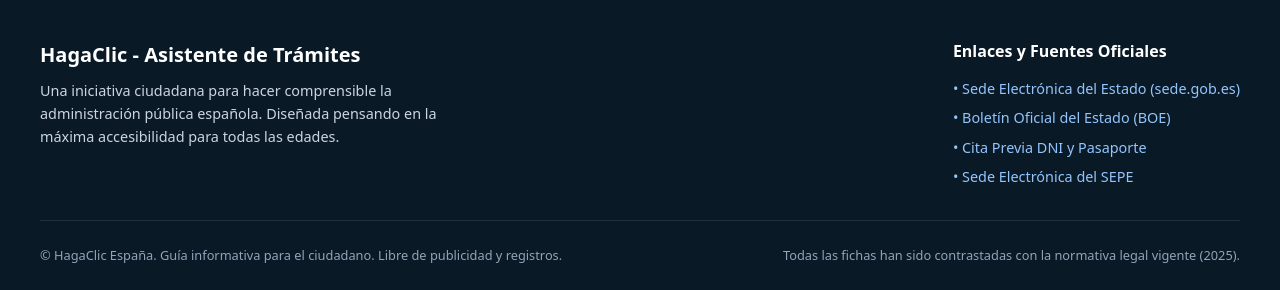
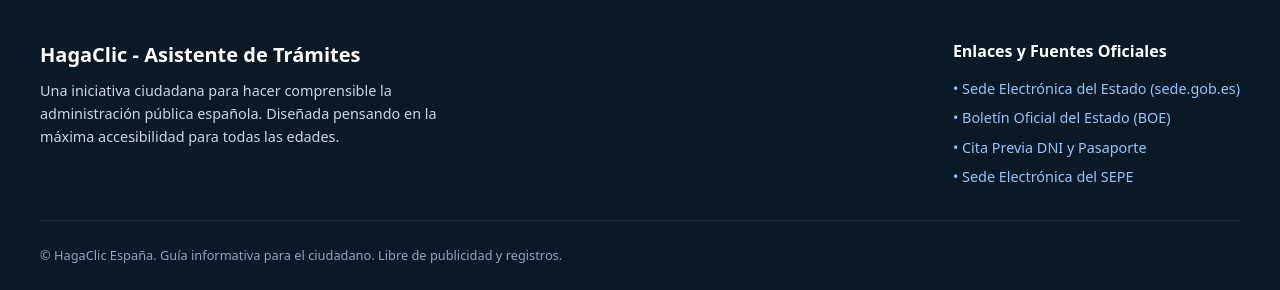
Before and after one commit to jmd8590-source/hagaclic, a Flask app: page / in a window 1280 px wide. Shown: the part 2726-3016 px from the top of the page. Run offline with Flask 3, Linux system fonts and the light colour scheme.

Commit message:
Eliminar frase de contrastado 2025 del footer inferior

```diff
--- a/templates/index.html
+++ b/templates/index.html
@@ -5,7 +5,7 @@
   <meta name="viewport" content="width=device-width, initial-scale=1.0">
   <title>HagaClic - Asistente de Trámites Administrativos de España</title>
   <meta name="description" content="Guías paso a paso sencillas, documentos necesarios, plazos legales y generador de cartas oficiales en PDF para trámites en España.">
-  <link rel="stylesheet" href="{{ url_for('static', filename='css/style.css') }}?v=1.3">
+  <link rel="stylesheet" href="{{ url_for('static', filename='css/style.css') }}?v=1.4">
 </head>
 <body>
 
@@ -319,10 +319,9 @@
 
     <div class="footer-bottom">
       <p>© HagaClic España. Guía informativa para el ciudadano. Libre de publicidad y registros.</p>
-      <p>Todas las fichas han sido contrastadas con la normativa legal vigente (2025).</p>
     </div>
   </footer>
 
-  <script src="{{ url_for('static', filename='js/app.js') }}?v=1.3"></script>
+  <script src="{{ url_for('static', filename='js/app.js') }}?v=1.4"></script>
 </body>
 </html>
```
